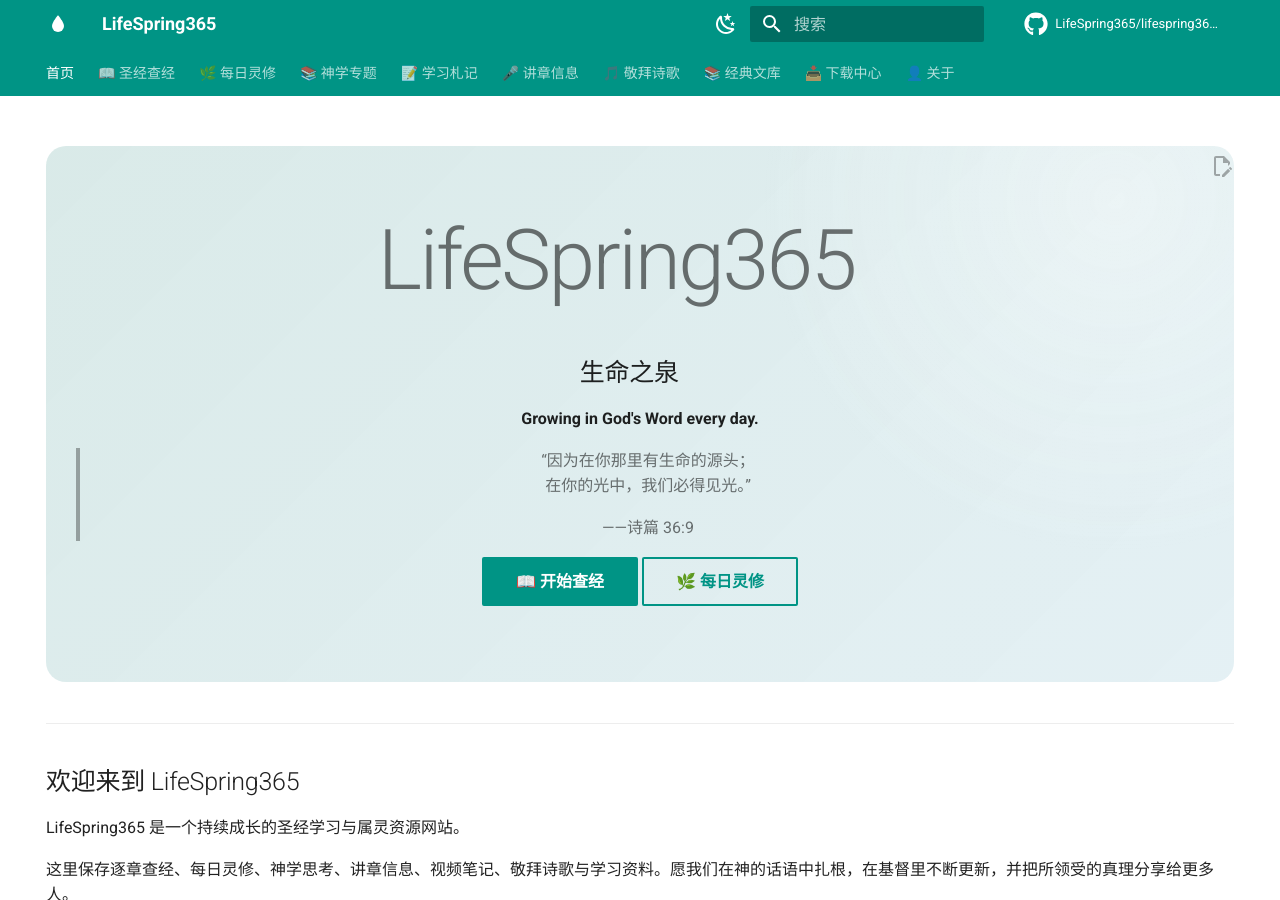
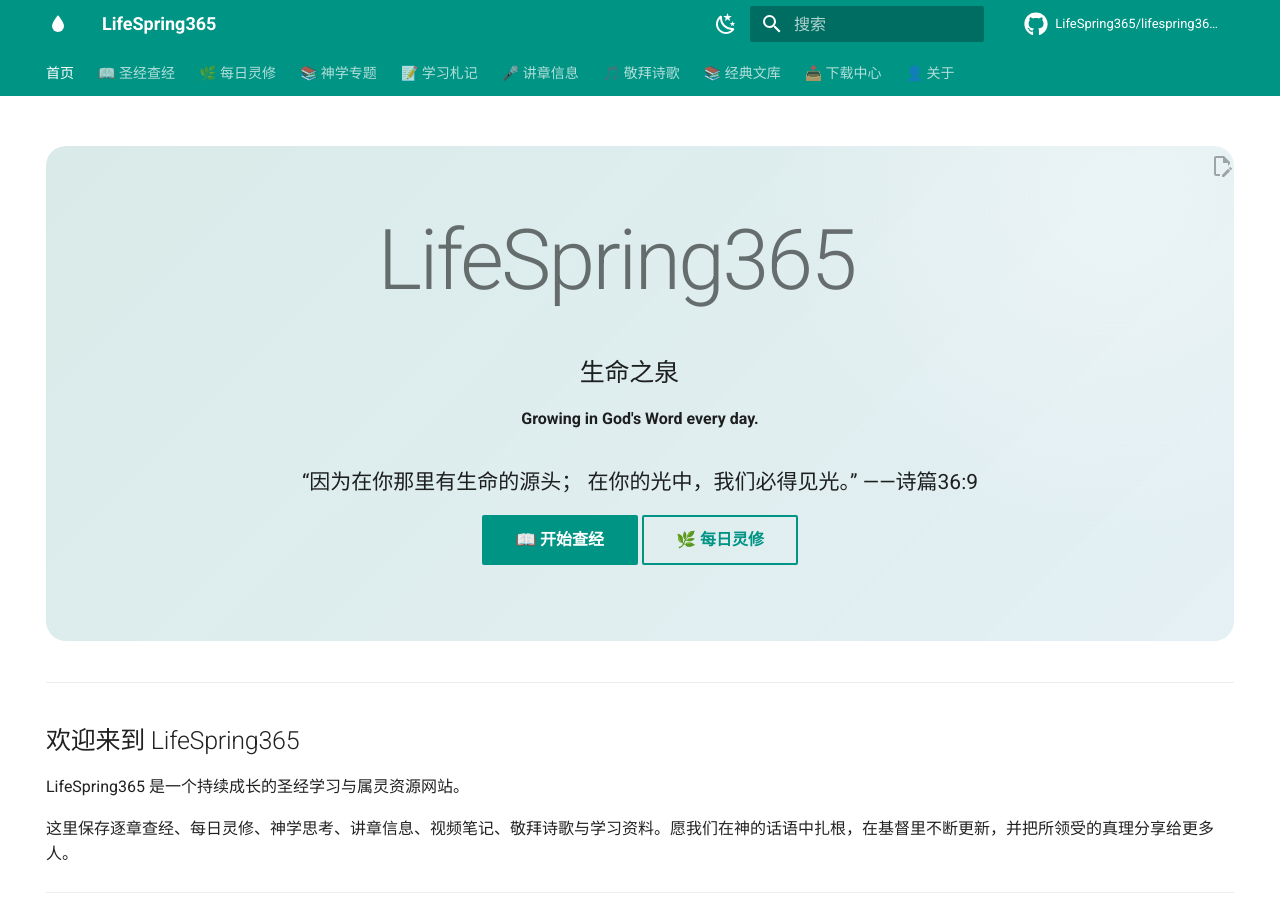
Before and after one commit to LifeSpring365/lifespring365.github.io, an MkDocs documentation site: the page built from docs/index.md, in a window 1280 px wide and 900 px high. Built offline with MkDocs 1.6.1 and Material for MkDocs 9.7.7, drawn with Linux system fonts in a browser that asks for light colours; comment, search, counter and statistics services are not loaded.

Commit message:
Update index.md

```diff
--- a/docs/index.md
+++ b/docs/index.md
@@ -5,16 +5,22 @@ hide:
 ---
 
 <div class="hero" markdown>
+
 # LifeSpring365
 
 ## 生命之泉
 
 **Growing in God's Word every day.**
 
-> “因为在你那里有生命的源头；
-> 在你的光中，我们必得见光。”
->
-> ——诗篇 36:9
+<div class="verse">
+
+“因为在你那里有生命的源头；
+
+在你的光中，我们必得见光。”
+
+——诗篇36:9
+
+</div>
 
 [📖 开始查经](bible-study.md){ .md-button .md-button--primary }
 [🌿 每日灵修](devotions/index.md){ .md-button }
```
